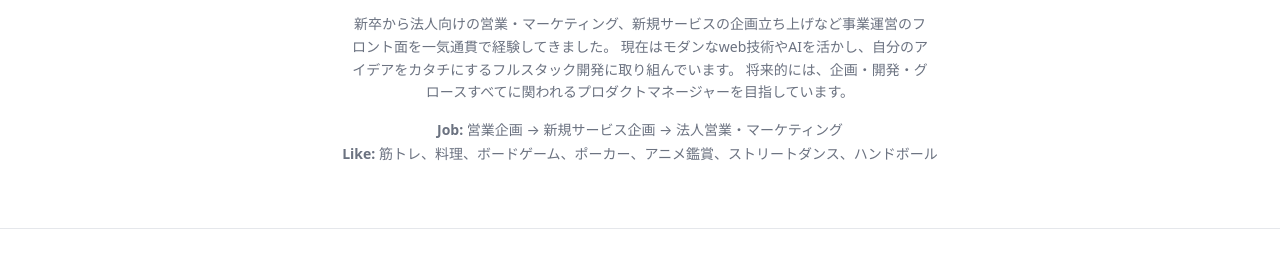
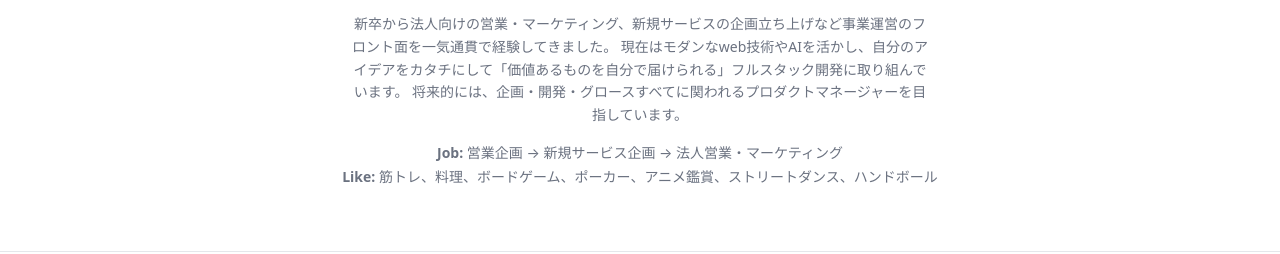
Before and after one commit to kawatako/kawatako.github.io, a plain HTML site: page index.html in a window 1280 px wide. Shown: the part 255-509 px from the top of the page. Drawn offline with Linux system fonts and the light colour scheme.

Commit message:
Update index.html

```diff
--- a/index.html
+++ b/index.html
@@ -14,7 +14,7 @@
   <p class="mt-2 text-lg text-gray-600">提案もできるフルスタックなエンジニアを目指しています</p>
     <p class="mt-4 max-w-xl mx-auto text-sm text-gray-500 leading-relaxed">
     新卒から法人向けの営業・マーケティング、新規サービスの企画立ち上げなど事業運営のフロント面を一気通貫で経験してきました。
-    現在はモダンなweb技術やAIを活かし、自分のアイデアをカタチにするフルスタック開発に取り組んでいます。
+    現在はモダンなweb技術やAIを活かし、自分のアイデアをカタチにして「価値あるものを自分で届けられる」フルスタック開発に取り組んでいます。
     将来的には、企画・開発・グロースすべてに関われるプロダクトマネージャーを目指しています。
   </p>
   <div class="mt-4 text-sm text-gray-500 space-y-1">
```
